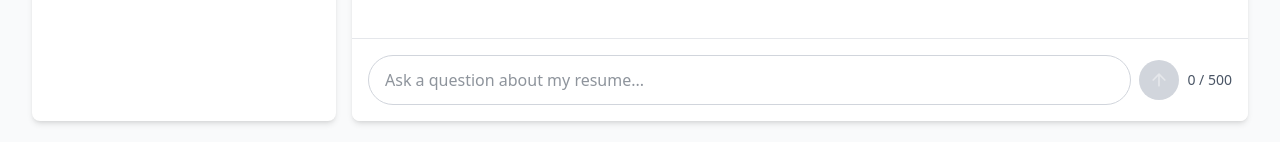
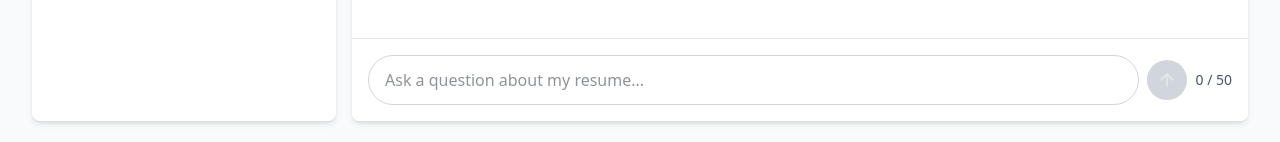
Before and after one commit to brianbarenbaum/resume, a Vue app in the folder client/: page / in a window 1280 px wide. Shown: the part 655-797 px from the top of the page. Built offline with nearby package versions, Linux system fonts and the light colour scheme.

Commit message:
Decreased allowed character count

```diff
--- a/client/src/consts.ts
+++ b/client/src/consts.ts
@@ -1 +1 @@
-export const MAX_CHARACTERS = 500
+export const MAX_CHARACTERS = 50
```
Also changed, not shown: 1 other file (tests, documents, lock files or other folders).
